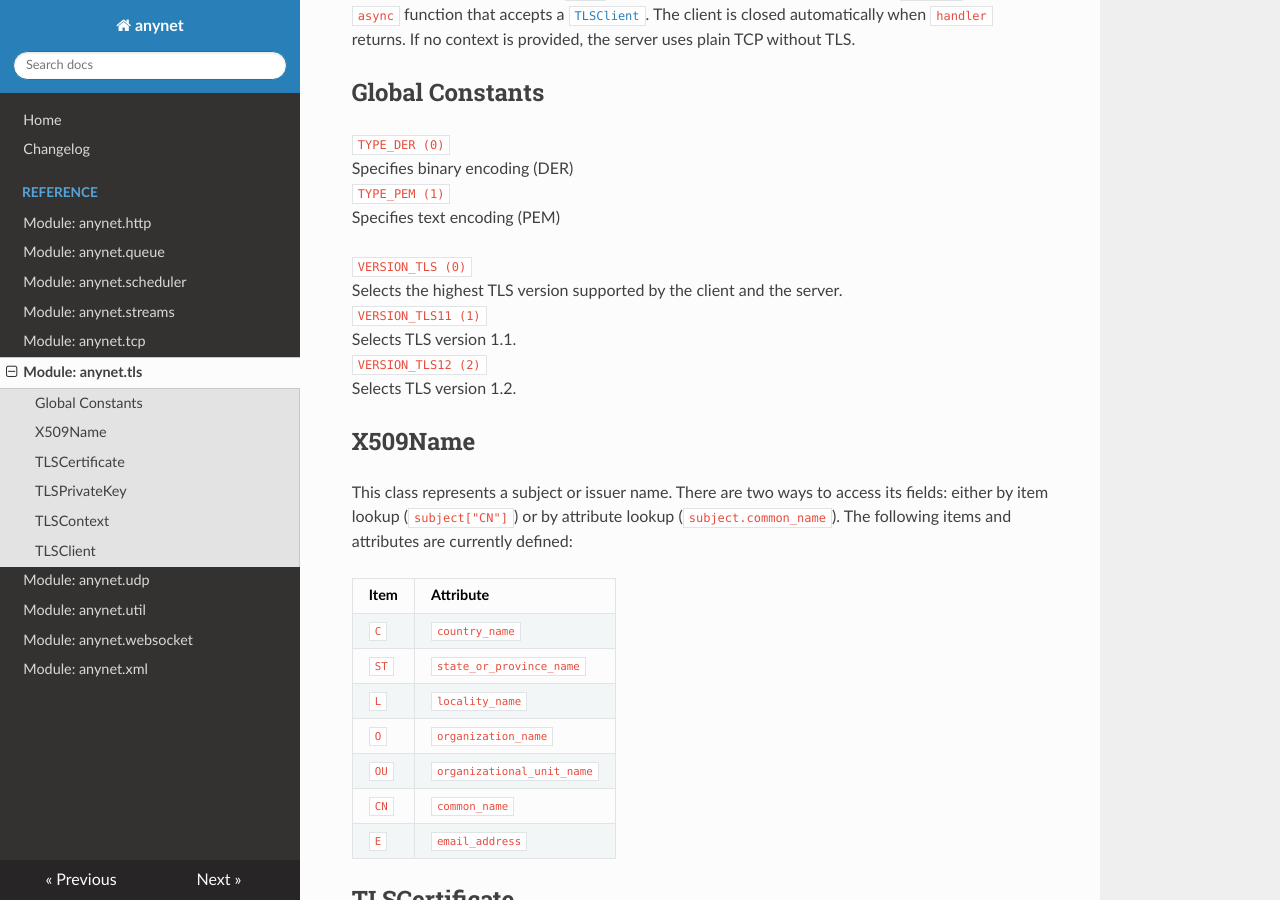
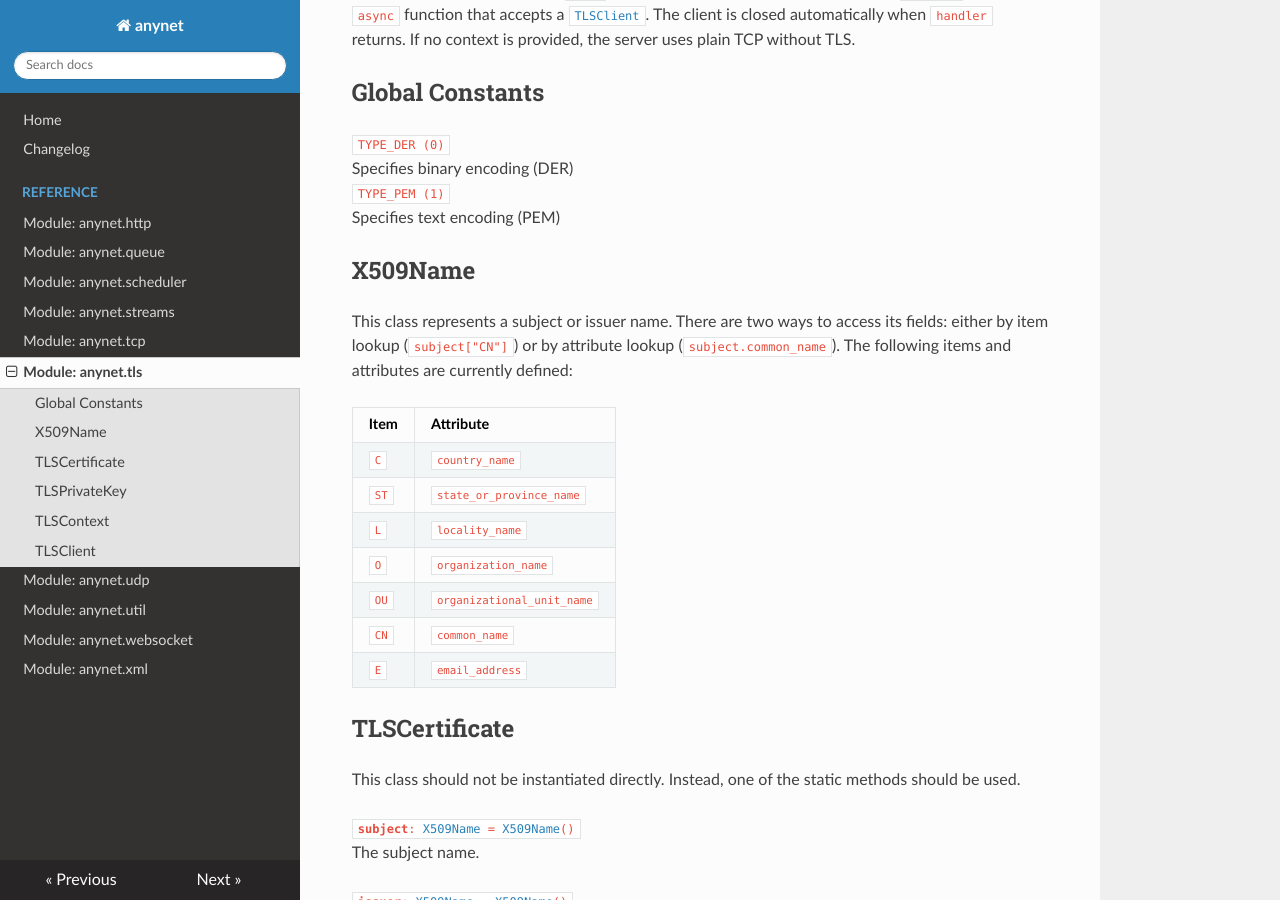
Before and after one commit to kinnay/anynet, an MkDocs documentation site: the page built from docs/reference/tls.md, in a window 1280 px wide and 900 px high, scrolled down 864 px. Built offline with MkDocs 1.6.1, drawn with Linux system fonts in a browser that asks for light colours; nearby versions of some CDN libraries; some of the changed text lies outside the part shown.

Commit message:
Update docs to reflect removal of TLS version constants

```diff
--- a/docs/reference/tls.md
+++ b/docs/reference/tls.md
@@ -32,13 +32,6 @@ Provides classes to work with TCP/TLS connections.
 <span class="docs">Specifies binary encoding (DER)</span><br>
 `TYPE_PEM (1)`<br>
 <span class="docs">Specifies text encoding (PEM)</span>
-
-`VERSION_TLS (0)`<br>
-<span class="docs">Selects the highest TLS version supported by the client and the server.</span><br>
-`VERSION_TLS11 (1)`<br>
-<span class="docs">Selects TLS version 1.1.</span><br>
-`VERSION_TLS12 (2)`<br>
-<span class="docs">Selects TLS version 1.2.</span>
 
 ## X509Name
 This class represents a subject or issuer name. There are two ways to access its fields: either by item lookup (`subject["CN"]`) or by attribute lookup (`subject.common_name`). The following items and attributes are currently defined:
@@ -105,8 +98,8 @@ This class should not be instantiated directly. Instead, one of the static metho
 <span class="docs">Generates a random private key with the given number of bits.</span>
 
 ## TLSContext
-<code>**def _\_init__**(version: int = VERSION_TLS)</code><br>
-<span class="docs">Creates a new TLS context with the given version number.</span>
+<code>**def _\_init__**()</code><br>
+<span class="docs">Creates a new TLS context.</span>
 
 <code>**def set_certificate**(cert: [TLSCertificate](#tlscertificate), key: [TLSPrivateKey](#tlsprivatekey)) -> None</code><br>
 <span class="docs">Specifies the certificate and its private key. If you want to provide intermediate certificates as well, use the `set_certificate_chain` method instead.</span>
```
